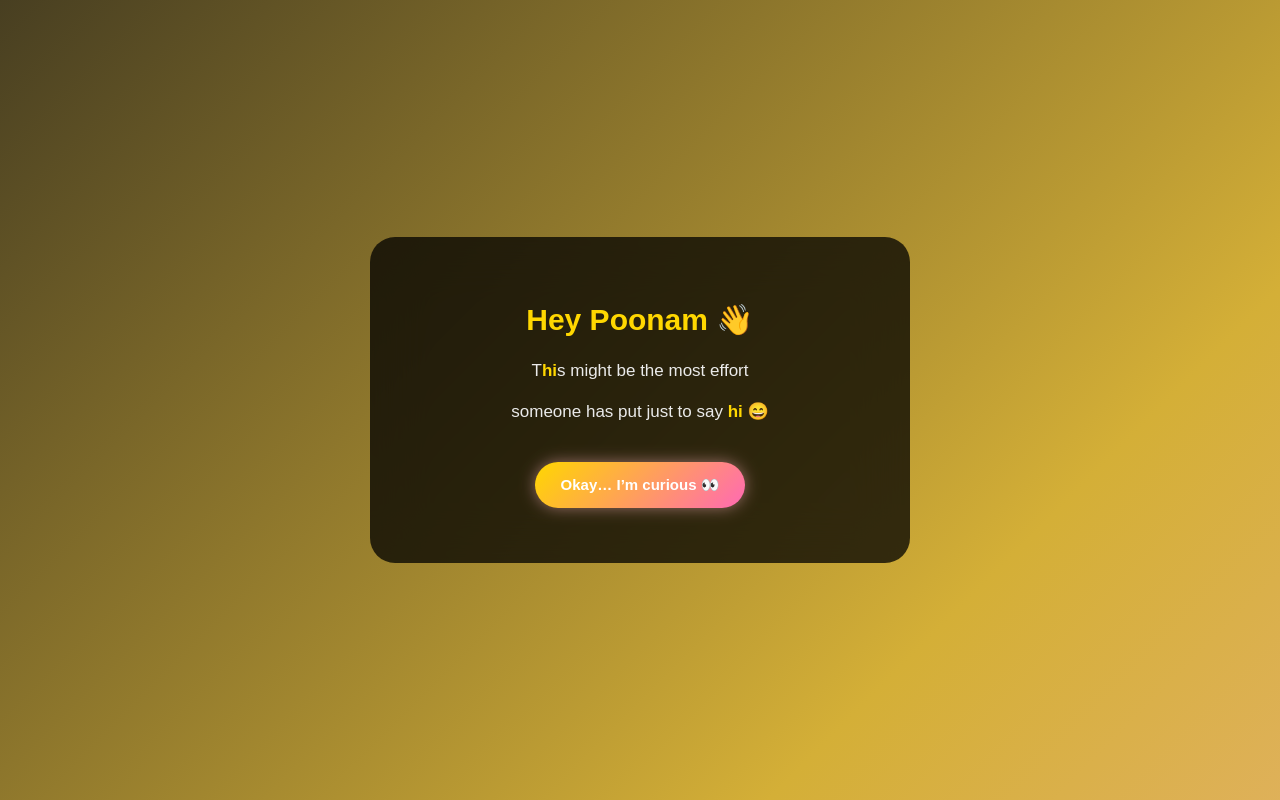
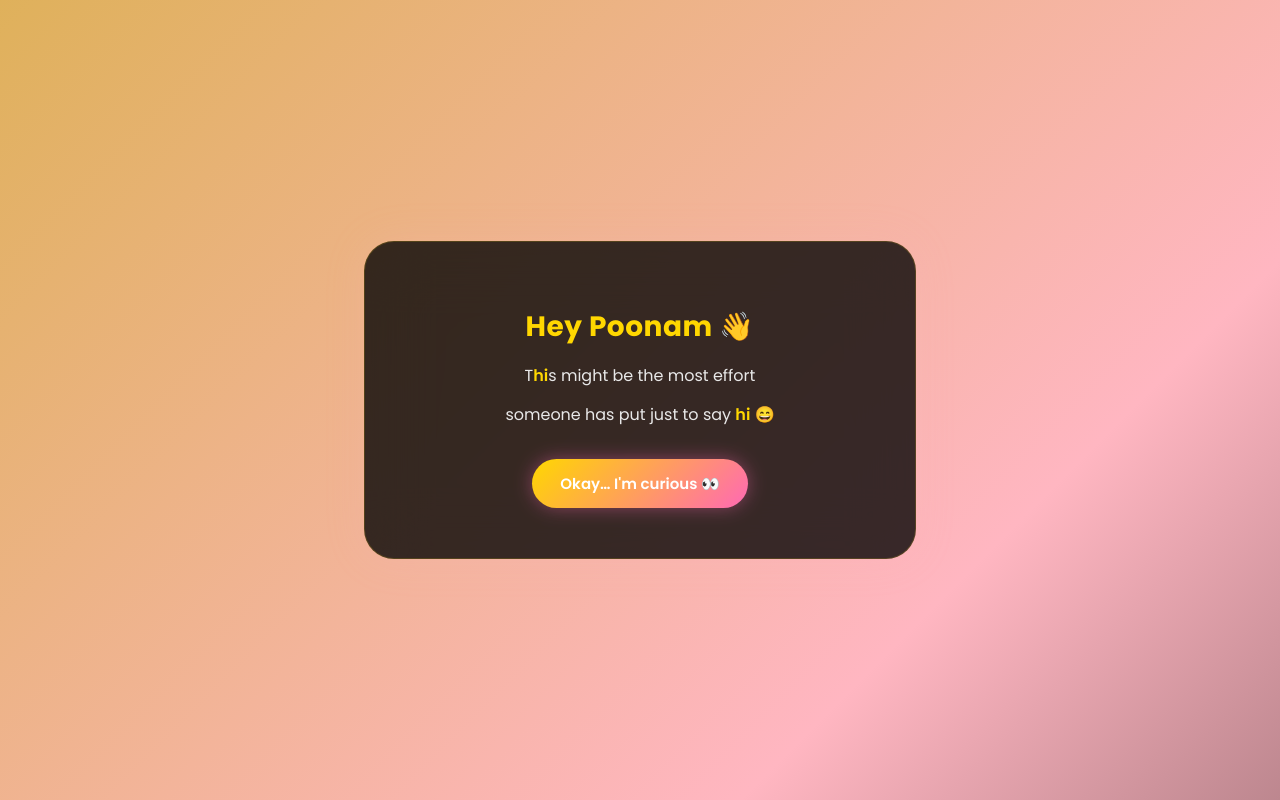
Before and after one commit to raghavkumartazi-source/crush-site-new, a React (Create React App) app: page / in a window 1280 px wide. Built offline with nearby package versions, Linux system fonts and the light colour scheme.

Commit message:
updated crush site design

```diff
--- a/src/App.css
+++ b/src/App.css
@@ -1,3 +1,5 @@
+@import url('https://fonts.googleapis.com/css2?family=Poppins:wght@400;600;700&display=swap');
+
 body {
   margin: 0;
   font-family: 'Poppins', sans-serif;
@@ -9,7 +11,6 @@ body {
   display: flex;
   justify-content: center;
   align-items: center;
-
   background: linear-gradient(
     135deg,
     #000000,
@@ -18,9 +19,8 @@ body {
     #ffb6c1,
     #000000
   );
-
   background-size: 400% 400%;
-  animation: bgFlow 8s ease infinite;
+  animation: bgFlow 10s ease infinite;
 }
 
 @keyframes bgFlow {
@@ -29,17 +29,19 @@ body {
   100% { background-position: 0% 50%; }
 }
 
-/* CARD (MORE SOLID FOR VISIBILITY) */
+/* CARD */
 .card {
-  background: rgba(0, 0, 0, 0.75); /* darker card */
-  backdrop-filter: blur(25px);
-  padding: 45px;
-  border-radius: 25px;
+  background: rgba(0, 0, 0, 0.78);
+  backdrop-filter: blur(30px);
+  -webkit-backdrop-filter: blur(30px);
+  padding: 50px 45px;
+  border-radius: 30px;
   text-align: center;
   color: #f5f5f5;
-  max-width: 450px;
+  max-width: 460px;
   width: 90%;
-
+  border: 1px solid rgba(255, 215, 0, 0.15);
+  box-shadow: 0 0 40px rgba(255, 182, 193, 0.15);
   animation: pageFade 0.5s ease;
 }
 
@@ -54,24 +56,26 @@ body {
   }
 }
 
-/* TITLE (CLEAR + BRIGHT) */
+/* TITLE */
 .title {
-  font-size: 30px; /* bigger */
+  font-size: 28px;
   font-weight: 700;
-  color: #ffd700; /* gold for visibility */
+  color: #ffd700;
+  letter-spacing: 0.5px;
+  margin-bottom: 8px;
 }
 
 /* TEXT */
 p {
-  margin: 12px 0;
-  line-height: 1.7;
-  font-size: 17px; /* increased */
-  color: #eaeaea;
+  margin: 10px 0;
+  line-height: 1.8;
+  font-size: 16px;
+  color: #e8e8e8;
 }
 
 /* FADE TEXT */
 .fade-text {
-  animation: fadeIn 0.4s ease;
+  animation: fadeIn 0.45s ease;
 }
 
 @keyframes fadeIn {
@@ -85,67 +89,44 @@ p {
   }
 }
 
-/* CURSOR */
-.cursor {
-  margin-left: 5px;
-  color: #ff69b4; /* pink cursor */
-  animation: blink 1s infinite;
-}
-
-@keyframes blink {
-  0%, 50%, 100% { opacity: 1; }
-  25%, 75% { opacity: 0; }
-}
-
 /* BUTTONS */
 .buttons {
-  margin-top: 25px;
+  margin-top: 30px;
+  display: flex;
+  flex-wrap: wrap;
+  justify-content: center;
+  gap: 12px;
 }
 
 button {
-  padding: 14px 26px;
-  border-radius: 25px;
+  padding: 13px 28px;
+  border-radius: 50px;
   border: none;
-  margin: 10px;
   cursor: pointer;
-
   font-size: 15px;
-
+  font-family: 'Poppins', sans-serif;
+  font-weight: 600;
   background: linear-gradient(135deg, #ffd700, #ff69b4);
   color: white;
-  font-weight: 600;
-
-  box-shadow: 0 0 15px rgba(255, 182, 193, 0.5);
-  transition: 0.3s;
+  box-shadow: 0 0 18px rgba(255, 105, 180, 0.4);
+  transition: transform 0.25s ease, box-shadow 0.25s ease;
 }
 
 button:hover {
-  transform: scale(1.07);
-  box-shadow: 0 0 25px rgba(255, 105, 180, 0.8);
+  transform: scale(1.08);
+  box-shadow: 0 0 30px rgba(255, 105, 180, 0.75);
 }
-/* 🔥 Highlight strong */
+
+button:active {
+  transform: scale(0.97);
+}
+
+/* HIGHLIGHTS */
 .highlight {
   color: #ffd700;
   font-weight: 600;
 }
 
-/* ✨ Soft highlight */
 .highlight-soft {
   color: #ffb6c1;
 }
-
-/* subtle text animation */
-.fade-text {
-  animation: fadeIn 0.5s ease;
-}
-
-@keyframes fadeIn {
-  from {
-    opacity: 0;
-    transform: translateY(8px);
-  }
-  to {
-    opacity: 1;
-    transform: translateY(0);
-  }
-}
--- a/src/App.js
+++ b/src/App.js
@@ -8,11 +8,11 @@ const pages = [
       "This might be the most effort",
       "someone has put just to say hi 😄"
     ],
-    button: "Okay… I’m curious 👀"
+    button: "Okay… I'm curious 👀"
   },
   {
     text: [
-      "I think I’ve seen you around campus a few times…",
+      "I think I've seen you around campus a few times…",
       "Not sure if you noticed me though 😄"
     ],
     button: "Wait… really?"
@@ -26,25 +26,32 @@ const pages = [
   },
   {
     text: [
-      "I’ll be honest… this might sound a little funny 😅",
+      "I'll be honest… this might sound a little funny 😅",
       "I even ended up giving interviews like KY PR and Technex PR…",
       "Somewhere I thought we might finally cross paths.",
-      "But yeah… that didn’t really happen 😄"
+      "But yeah… that didn't really happen 😄"
     ],
-    button: "That’s actually funny 😄"
+    button: "That's actually funny 😄"
   },
   {
     text: [
       "I did try once to start the conversation…",
       "on your birthday 😄",
       "But mid sems were just around the corner,",
-      "so it didn’t really turn into one."
+      "so it didn't really turn into one."
     ],
     button: "Ohh okay…"
   },
   {
     text: [
-      "Waiting clearly wasn’t working…",
+      "Prove you're human 🤖",
+      "Click the button if you laughed at least once so far 😄"
+    ],
+    button: "Fine… I did 😄"
+  },
+  {
+    text: [
+      "Waiting clearly wasn't working…",
       "So I decided to do something about it.",
       "So here I am."
     ],
@@ -59,11 +66,20 @@ const pages = [
   },
   {
     text: [
-      "I won’t make this complicated…",
+      "I won't make this complicated…",
       "I just wanted to talk to you :)",
       "and maybe get to know you better."
     ],
-    buttons: ["Let’s talk 😊", "Maybe later 😄"]
+    button: "Go on… 😊"
+  },
+  {
+    text: [
+      "I built a whole website just to talk to you…",
+      "The least you can do is one coffee ☕ 😄",
+      "No pressure though —",
+      "I'm just a guy who tried his best 😊"
+    ],
+    buttons: ["Okay fine, let's go ☕", "Maybe later 😄"]
   }
 ];
 
@@ -92,7 +108,6 @@ export default function App() {
     window.open("https://instagram.com/raghav.iitbhu", "_blank");
   };
 
-  // 🔥 Highlight words
   const highlightText = (text) => {
     return text
       .replace(/hi/gi, '<span class="highlight">hi</span>')
@@ -103,7 +118,6 @@ export default function App() {
   return (
     <div className="container">
       <div className="card">
-
         {pages[page].text.slice(0, visibleLines).map((line, i) => (
           <p
             key={i}
@@ -118,7 +132,6 @@ export default function App() {
               <button onClick={openInsta}>
                 {pages[page].buttons[0]}
               </button>
-
               <button onClick={openInsta}>
                 {pages[page].buttons[1]}
               </button>
@@ -129,7 +142,6 @@ export default function App() {
             </button>
           )}
         </div>
-
       </div>
     </div>
   );
```
